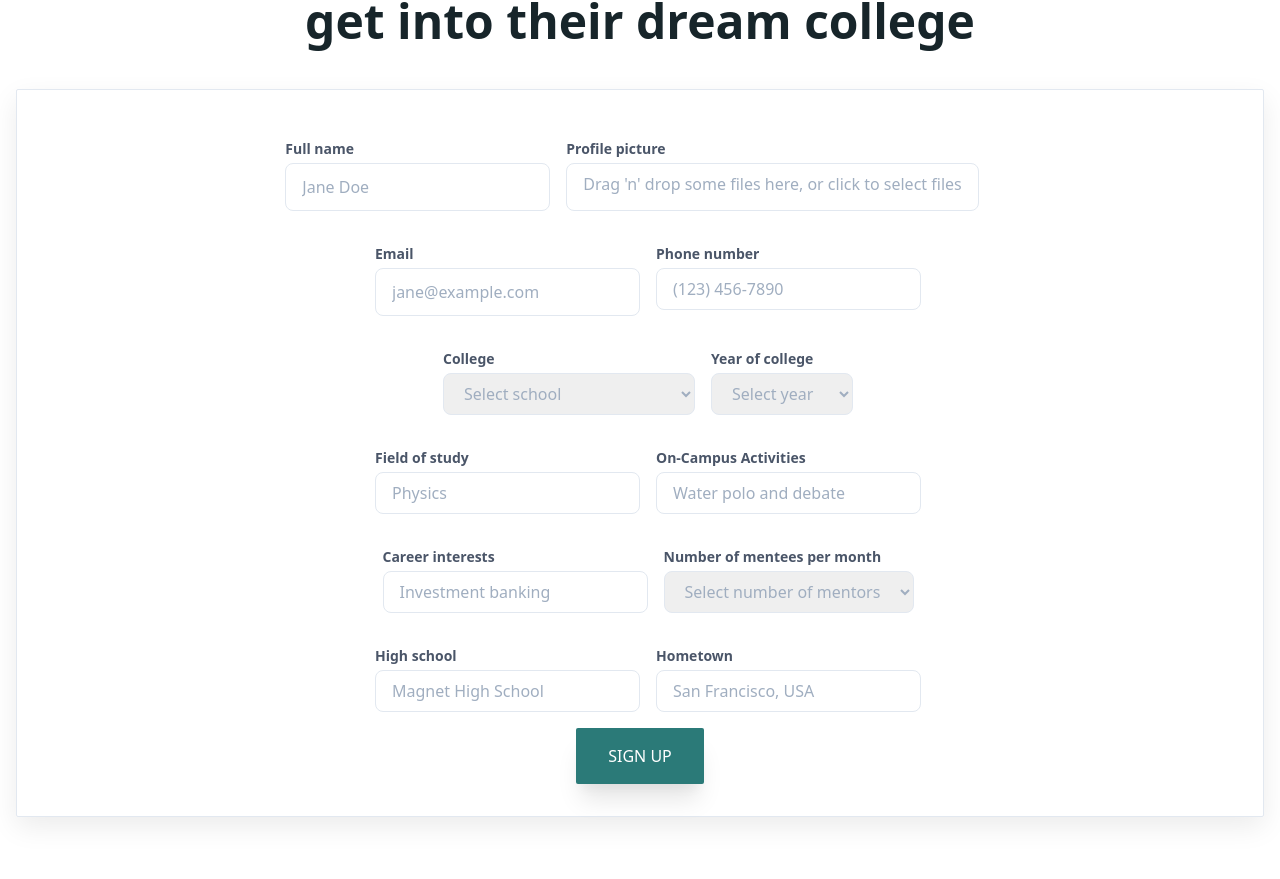
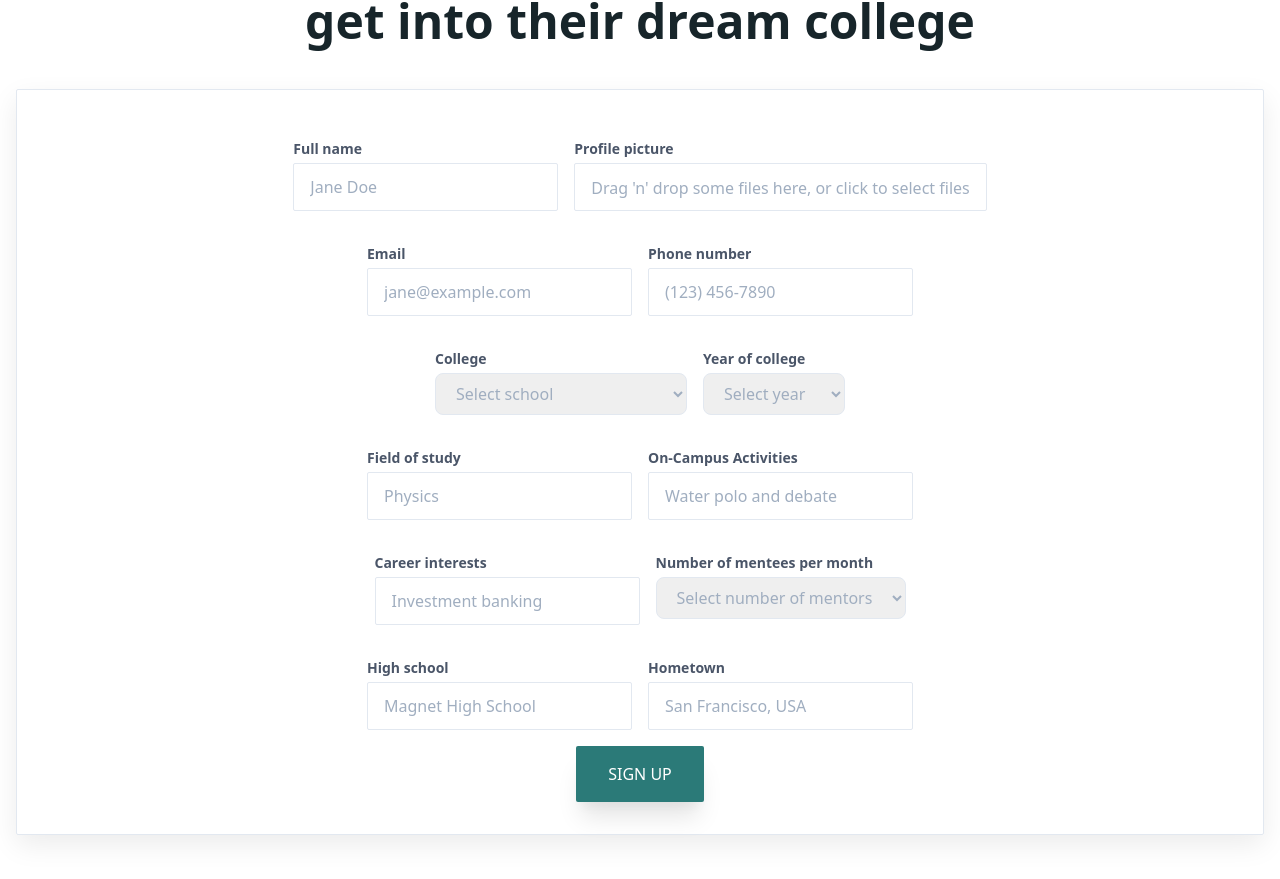
Before and after one commit to adamripley98/get-a-mentor, a Next.js app: page /become-a-mentor in a window 1280 px wide. Shown: the part 213-1092 px from the top of the page. Built offline with nearby package versions, Linux system fonts and the light colour scheme.

Commit message:
form react functionality

```diff
--- a/components/Input/NumSelect.js
+++ b/components/Input/NumSelect.js
@@ -1,7 +1,8 @@
-export default () => (
+export default ({ handleChange }) => (
   <select
     id="numMentees"
     name="numMentees"
+    onChange={handleChange}
     className="focus:outline-none focus:shadow-outline border border-gray-300 rounded-lg py-2 px-4 w-full leading-normal text-gray-500"
   >
     <option value="hide" className="text-gray-500">
--- a/components/Input/PictureDropzone.js
+++ b/components/Input/PictureDropzone.js
@@ -11,7 +11,7 @@ export default () => (
     onDrop={acceptedFiles => handleDrop(acceptedFiles)}
   >
     {({ getRootProps, getInputProps }) => (
-      <section className="h-12 focus:outline-none focus:shadow-outline border border-gray-300 rounded-lg py-2 px-4 appearance-none leading-normal">
+      <section className="h-12 focus:outline-none focus:shadow-outline border border-gray-300 rounded-sm pt-3 px-4 appearance-none leading-normal">
         <div {...getRootProps()}>
           <input {...getInputProps()} />
           <p className="text-gray-500">
--- a/components/Input/SchoolSelect.js
+++ b/components/Input/SchoolSelect.js
@@ -1,7 +1,8 @@
-export default () => (
+export default ({ handleChange }) => (
   <select
     id="college"
     name="college"
+    onChange={handleChange}
     className="focus:outline-none focus:shadow-outline border border-gray-300 rounded-lg py-2 px-4 w-full leading-normal text-gray-500"
   >
     <option value="hide" className="text-gray-500">
--- a/components/Input/YearSelect.js
+++ b/components/Input/YearSelect.js
@@ -1,7 +1,8 @@
-export default () => (
+export default ({ handleChange }) => (
   <select
     id="yearOfCollege"
     name="yearOfCollege"
+    onChange={handleChange}
     className="focus:outline-none focus:shadow-outline border border-gray-300 rounded-lg py-2 px-4 w-full leading-normal text-gray-500"
   >
     <option value="hide" className="text-gray-500">
--- a/components/MentorForm.js
+++ b/components/MentorForm.js
@@ -19,14 +19,19 @@ class MentorForm extends React.Component {
       careerInterests: "",
       hometown: "",
       highSchool: "",
-      numMentees: ""
+      numMentees: -1
     };
     this.handleChange = this.handleChange.bind(this);
+    this.handleSubmit = this.handleSubmit.bind(this);
   }
 
   handleChange(e) {
     e.preventDefault();
     this.setState({ [event.target.name]: event.target.value });
+  }
+
+  handleSubmit() {
+    console.log("state", this.state);
   }
 
   render() {
@@ -51,10 +56,10 @@ class MentorForm extends React.Component {
               value={this.state.name}
               placeholder="Jane Doe"
               onChange={this.handleChange}
-              className="w-full h-12 focus:outline-none focus:shadow-outline border border-gray-300 rounded-lg py-2 px-4 appearance-none leading-normal"
+              className="w-full h-12 focus:outline-none focus:shadow-outline border border-gray-300 rounded-sm py-2 px-4 appearance-none leading-normal"
             />
           </div>
-          <div className="flex-grow mr-4">
+          <div className="flex-grow">
             <label
               class="block text-gray-700 text-sm font-bold mb-1"
               for="profilePicture"
@@ -66,7 +71,7 @@ class MentorForm extends React.Component {
         </div>
 
         <div className="flex my-4">
-          <div className="flex-grow ml-4">
+          <div className="flex-grow mr-4">
             <label
               class="block text-gray-700 text-sm font-bold mb-1"
               for="email"
@@ -79,10 +84,10 @@ class MentorForm extends React.Component {
               value={this.state.email}
               onChange={this.handleChange}
               placeholder="jane@example.com"
-              className="w-full h-12 focus:outline-none focus:shadow-outline border border-gray-300 rounded-lg py-2 px-4 appearance-none leading-normal"
+              className="w-full h-12 focus:outline-none focus:shadow-outline border border-gray-300 rounded-sm py-2 px-4 appearance-none leading-normal"
             />
           </div>
-          <div className="flex-grow ml-4">
+          <div className="flex-grow">
             <label
               class="block text-gray-700 text-sm font-bold mb-1"
               for="phoneNumber"
@@ -95,34 +100,34 @@ class MentorForm extends React.Component {
               value={this.state.phoneNumber}
               onChange={this.handleChange}
               placeholder="(123) 456-7890"
-              className="focus:outline-none focus:shadow-outline border border-gray-300 rounded-lg py-2 px-4 w-full appearance-none leading-normal"
+              className="w-full h-12 focus:outline-none focus:shadow-outline border border-gray-300 rounded-sm py-2 px-4 appearance-none leading-normal"
             />
           </div>
         </div>
 
         <div className="flex my-4">
-          <div className="flex-grow ml-4">
+          <div className="flex-grow mr-4">
             <label
               class="block text-gray-700 text-sm font-bold mb-1"
               for="college"
             >
               College
             </label>
-            <SchoolSelect />
+            <SchoolSelect handleChange={this.handleChange} />
           </div>
-          <div className="flex-grow ml-4">
+          <div className="flex-grow">
             <label
               class="block text-gray-700 text-sm font-bold mb-1"
               for="yearOfCollege"
             >
               Year of college
             </label>
-            <YearSelect />
+            <YearSelect handleChange={this.handleChange} />
           </div>
         </div>
 
         <div className="flex my-4">
-          <div className="flex-grow ml-4">
+          <div className="flex-grow mr-4">
             <label
               class="block text-gray-700 text-sm font-bold mb-1"
               for="fieldOfStudy"
@@ -135,10 +140,10 @@ class MentorForm extends React.Component {
               value={this.state.fieldOfStudy}
               onChange={this.handleChange}
               placeholder="Physics"
-              className="focus:outline-none focus:shadow-outline border border-gray-300 rounded-lg py-2 px-4 w-full appearance-none leading-normal"
+              className="w-full h-12 focus:outline-none focus:shadow-outline border border-gray-300 rounded-sm py-2 px-4 appearance-none leading-normal"
             />
           </div>
-          <div className="flex-grow ml-4">
+          <div className="flex-grow">
             <label
               class="block text-gray-700 text-sm font-bold mb-1"
               for="activities"
@@ -151,13 +156,13 @@ class MentorForm extends React.Component {
               value={this.state.activities}
               placeholder="Water polo and debate"
               onChange={this.handleChange}
-              className="focus:outline-none focus:shadow-outline border border-gray-300 rounded-lg py-2 px-4 w-full appearance-none leading-normal"
+              className="w-full h-12 focus:outline-none focus:shadow-outline border border-gray-300 rounded-sm py-2 px-4 appearance-none leading-normal"
             />
           </div>
         </div>
 
         <div className="flex my-4">
-          <div className="flex-grow ml-4">
+          <div className="flex-grow mr-4">
             <label
               class="block text-gray-700 text-sm font-bold mb-1"
               for="careerInterests"
@@ -170,22 +175,22 @@ class MentorForm extends React.Component {
               value={this.state.careerInterests}
               onChange={this.handleChange}
               placeholder="Investment banking"
-              className="focus:outline-none focus:shadow-outline border border-gray-300 rounded-lg py-2 px-4 w-full appearance-none leading-normal"
+              className="w-full h-12 focus:outline-none focus:shadow-outline border border-gray-300 rounded-sm py-2 px-4 appearance-none leading-normal"
             />
           </div>
-          <div className="flex-grow ml-4">
+          <div className="flex-grow">
             <label
               class="block text-gray-700 text-sm font-bold mb-1"
               for="numMentees"
             >
               Number of mentees per month
             </label>
-            <NumSelect />
+            <NumSelect handleChange={this.handleChange} />
           </div>
         </div>
 
         <div className="flex my-4">
-          <div className="flex-grow ml-4">
+          <div className="flex-grow mr-4">
             <label
               class="block text-gray-700 text-sm font-bold mb-1"
               for="highSchool"
@@ -198,10 +203,10 @@ class MentorForm extends React.Component {
               value={this.state.highSchool}
               onChange={this.handleChange}
               placeholder="Magnet High School"
-              className="focus:outline-none focus:shadow-outline border border-gray-300 rounded-lg py-2 px-4 w-full appearance-none leading-normal"
+              className="w-full h-12 focus:outline-none focus:shadow-outline border border-gray-300 rounded-sm py-2 px-4 appearance-none leading-normal"
             />
           </div>
-          <div className="flex-grow ml-4">
+          <div className="flex-grow">
             <label
               class="block text-gray-700 text-sm font-bold mb-1"
               for="highSchool"
@@ -214,15 +219,13 @@ class MentorForm extends React.Component {
               value={this.state.hometown}
               onChange={this.handleChange}
               placeholder="San Francisco, USA"
-              className="focus:outline-none focus:shadow-outline border border-gray-300 rounded-lg py-2 px-4 w-full appearance-none leading-normal"
+              className="w-full h-12 focus:outline-none focus:shadow-outline border border-gray-300 rounded-sm py-2 px-4 appearance-none leading-normal"
             />
           </div>
         </div>
-        <Button size="lg">
-          <a className="btn-link" href="/TODO">
-            SIGN UP
-          </a>
-        </Button>
+        <span onClick={this.handleSubmit}>
+          <Button size="lg">SIGN UP</Button>
+        </span>
       </div>
     );
   }
--- a/components/button.js
+++ b/components/button.js
@@ -10,7 +10,7 @@ export default ({ children, className }) => (
         shadow-xl
         text-xl"
       `}
-    type="button"
+    type="submit"
   >
     {children}
   </button>
```
